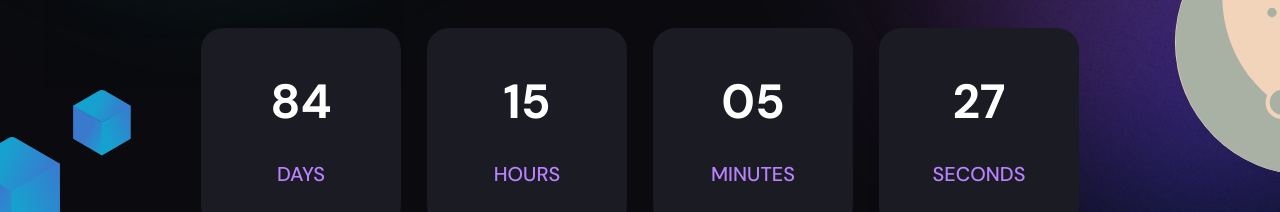
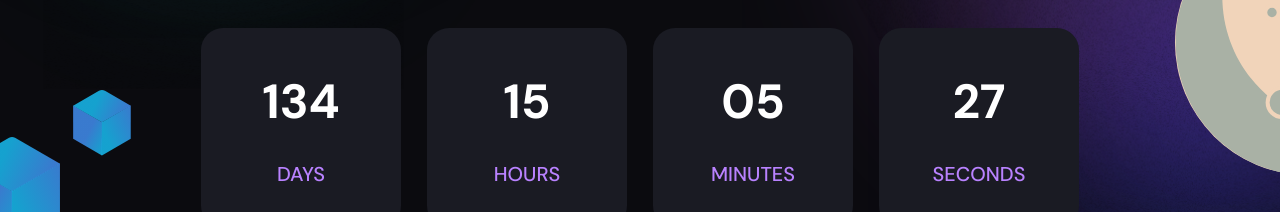
Before and after one commit to vinitshahdeo/50DaysOfJavaScript, a React (Create React App) app: page / in a window 1280 px wide. Shown: the part 431-643 px from the top of the page. Built offline with nearby package versions, Linux system fonts and the light colour scheme; no server answers.

Commit message:
Updated date

```diff
--- a/src/App.js
+++ b/src/App.js
@@ -26,7 +26,7 @@ function App() {
         >
           Join Now
         </a>
-        <Timer deadline="December 1, 2023" />
+        <Timer deadline="January 20, 2024" />
         <div className="buttons">
           <a
             href="https://forms.gle/83ZKpF4S5VEqNG6P8"
```
